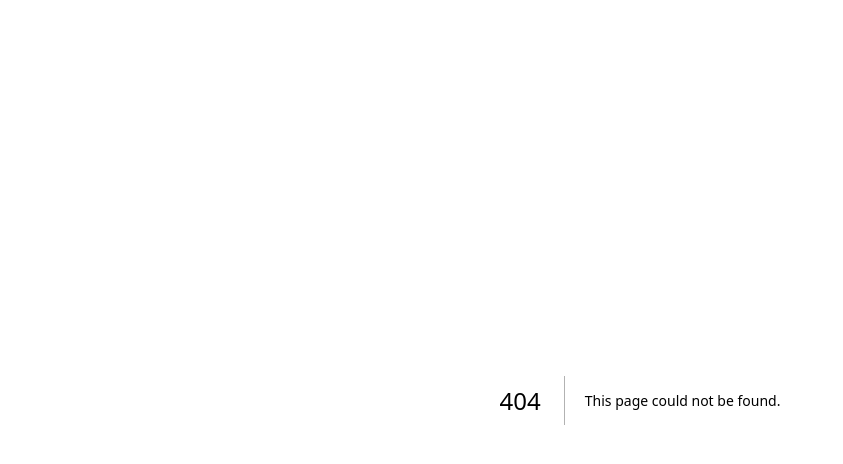
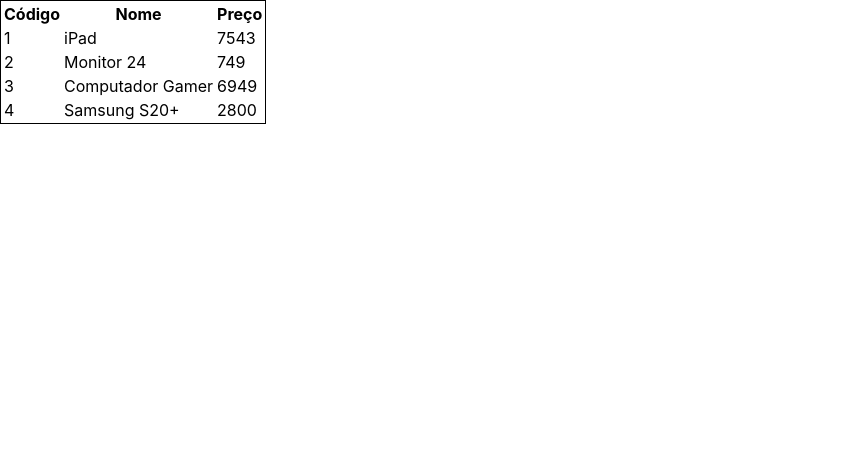
Before and after one commit to davihenrique/atividade-nextjs-Cod3r, a Next.js app: page /render/repeticao2 in a window 1280 px wide. Before the commit this address had no page. Shown: the top 464 px of the page, without its empty margins (0-843 px from the left). Built offline with nearby package versions, Linux system fonts and the light colour scheme.

Commit message:
aula: repetição

```diff
--- /dev/null
+++ b/data/listaProdutos.js
@@ -0,0 +1,8 @@
+import Produto from "@/model/produto";
+
+export default [
+    new Produto(1,"iPad",7543),
+    new Produto(2,"Monitor 24",749),
+    new Produto(3,"Computador Gamer",6949),
+    new Produto(4,"Samsung S20+",2800),
+]
--- /dev/null
+++ b/model/produto.js
@@ -0,0 +1,24 @@
+export default class Produto{
+    #id
+    #nome
+    #preco
+
+    constructor(id, nome, preco){
+        this.#id = id
+        this.#nome = nome
+        this.#preco = preco
+    }
+
+    get id() {
+        return this.#id
+    }
+
+    get nome(){
+        return this.#nome
+    }
+
+    get preco(){
+        return this.#preco
+    }
+
+}
--- /dev/null
+++ b/pages/render/repeticao2.jsx
@@ -0,0 +1,44 @@
+import lista from '../../data/listaProdutos'
+
+export default function repeticao2(){
+
+function renderizarLinhas(){
+
+    return lista.map( item => {
+
+        return(
+            <tr key={item.id}>
+                <td>{item.id}</td>
+                <td>{item.nome}</td>
+                <td>{item.preco}</td>
+             </tr>
+
+        )
+    })
+}
+
+
+    return(
+
+        <div>
+            <table style={{
+                border:'1px solid #000',
+
+
+            }
+            }>
+                <thead>
+                    <tr>
+                        <th>Código</th>
+                        <th>Nome</th>
+                        <th>Preço</th>
+                    </tr>
+                </thead>
+                <tbody>
+                      {renderizarLinhas()}
+
+                </tbody>
+            </table>
+        </div>
+    )
+}
```
Also changed, not shown: components/Lista.jsx (added, +7 -0 lines), components/SomentePar.jsx (added, +11 -0 lines), pages/render/condicional1.jsx (added, +20 -0 lines), pages/render/repeticao1.jsx (added, +33 -0 lines), components/Item.jsx (added).
